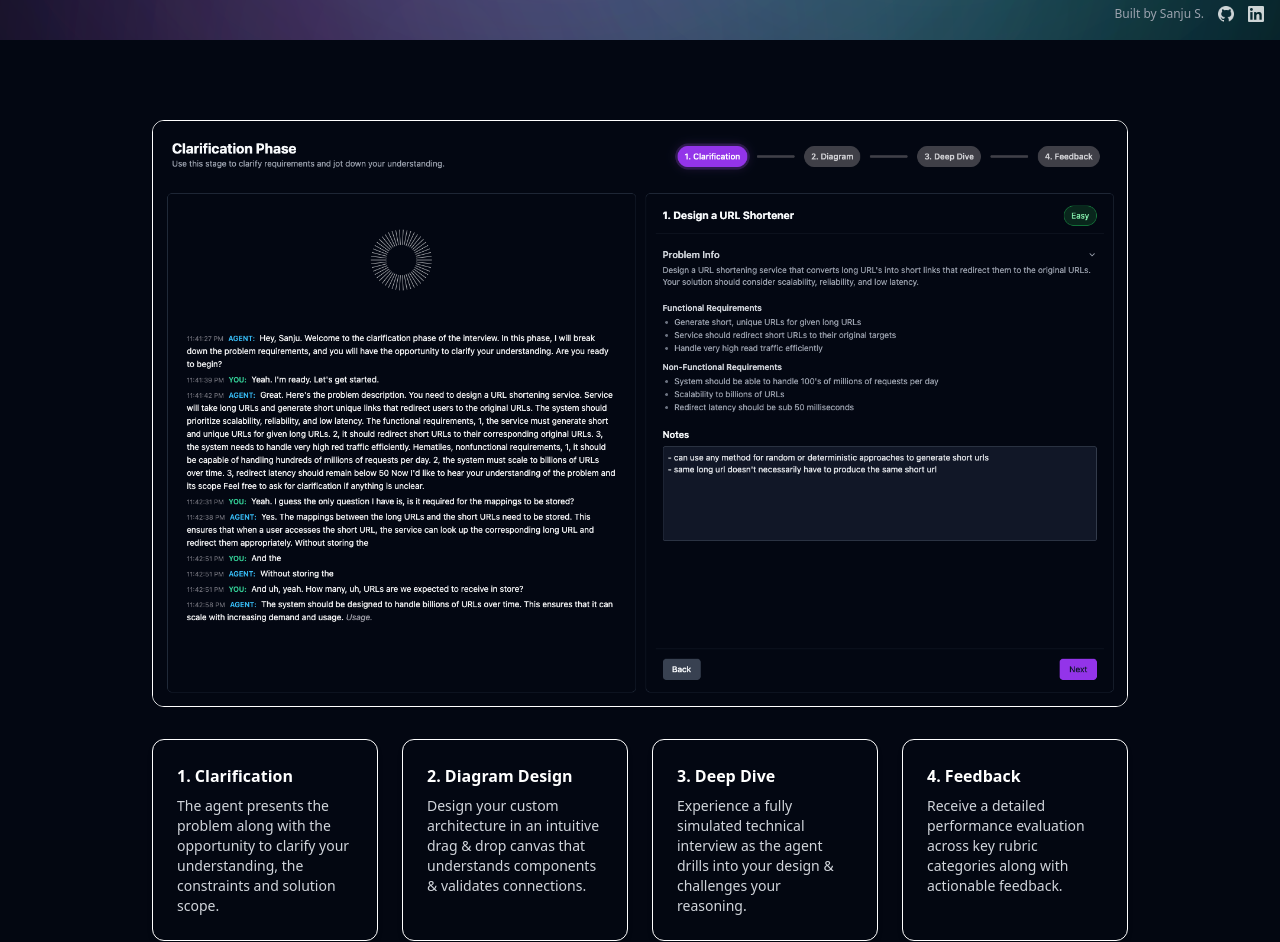
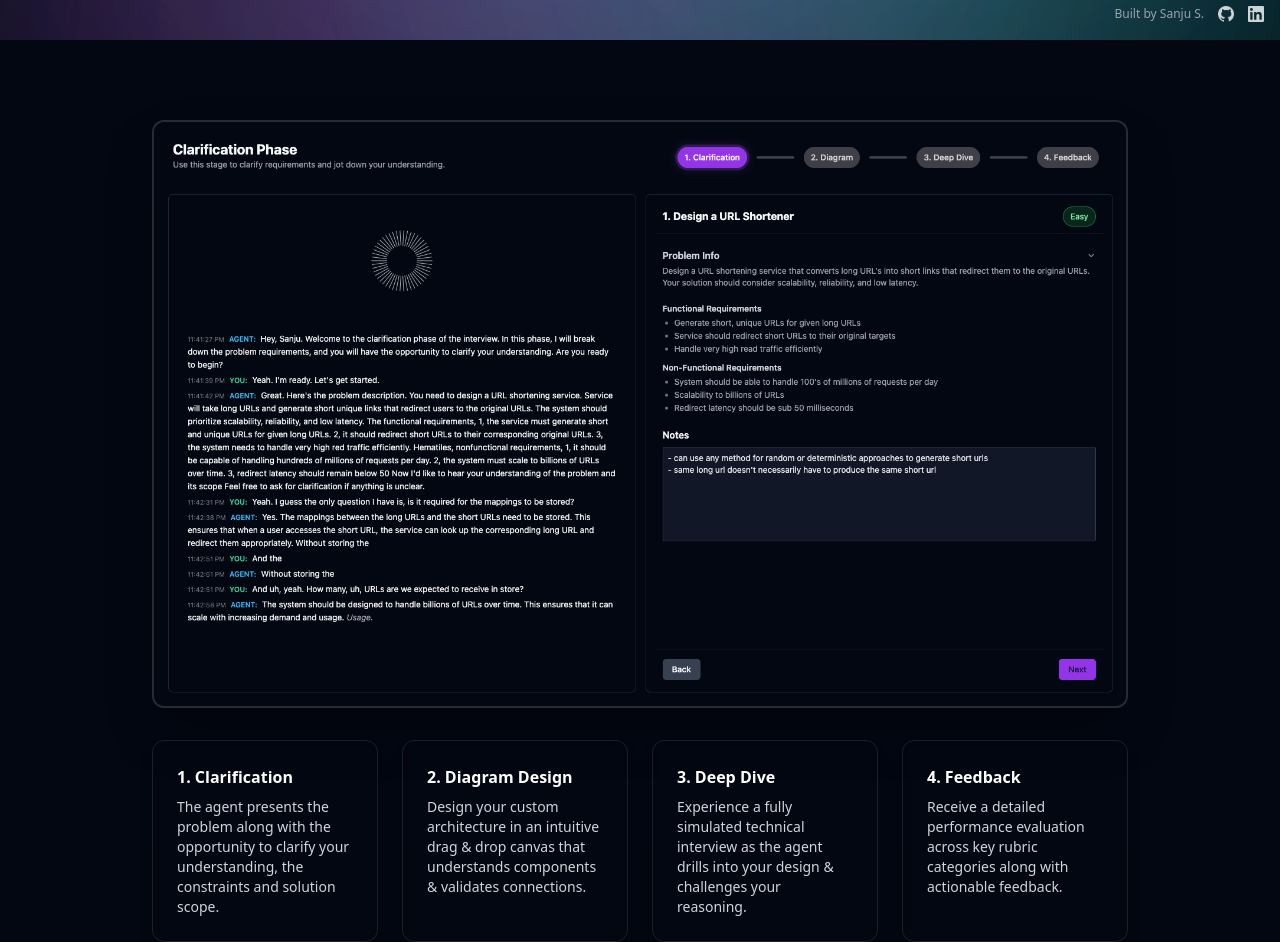
Before and after one commit to Sanju311/DeepDive.ai-Frontend, a Next.js app: page / in a window 1280 px wide. Shown: the part 760-1702 px from the top of the page. Built offline with nearby package versions, Linux system fonts and the light colour scheme.

Commit message:
landing page formatting

```diff
--- a/components/landing-page.tsx
+++ b/components/landing-page.tsx
@@ -101,7 +101,10 @@ export default function LandingPage() {
           <div className="mx-auto flex h-full w-full max-w-5xl flex-col justify-start px-6 pt-12 md:pt-20">
             <div className="mx-auto w-full">
               {/* Embla Carousel */}
-              <div className="overflow-hidden rounded-xl border border-white backdrop:shadow-xl" ref={emblaRef}>
+              <div
+                className="overflow-hidden rounded-xl bg-white/5 backdrop-blur-sm border-2 border-white/10 shadow-2xl shadow-black/40"
+                ref={emblaRef}
+              >
                 <div className="flex">
                   {[0, 1, 2, 3, 4].map((n) => (
                     <div key={n} className="flex-[0_0_100%]">
@@ -118,7 +121,7 @@ export default function LandingPage() {
 
             {/* Info Cards */}
             <div className="mt-8 grid grid-cols-1 gap-6 sm:grid-cols-2 md:mt-8 md:grid-cols-4 max-h-48">
-              <div className="rounded-xl border border-white p-6 shadow-md transition-transform duration-100 hover:scale-[1.02]">
+              <div className="rounded-xl p-6 bg-white/4 backdrop-blur-sm border border-white/10 shadow-lg shadow-black/30 transition-transform duration-100 hover:scale-[1.02] hover:bg-white/6">
                 <h3 className="text-base font-semibold text-white">
                   1. Clarification
                 </h3>
@@ -126,7 +129,7 @@ export default function LandingPage() {
                 The agent presents the problem along with the opportunity to clarify your understanding, the constraints and solution scope.
                 </p>
               </div>
-              <div className="rounded-xl border border-white p-6 shadow-md transition-transform duration-100 hover:scale-[1.02]">
+              <div className="rounded-xl p-6 bg-white/4 backdrop-blur-sm border border-white/10 shadow-lg shadow-black/30 transition-transform duration-100 hover:scale-[1.02] hover:bg-white/6">
                 <h3 className="text-base font-semibold text-white">
                   2. Diagram Design
                 </h3>
@@ -134,7 +137,7 @@ export default function LandingPage() {
                 Design your custom architecture in an intuitive drag & drop canvas that understands components & validates connections.
                 </p>
               </div>
-              <div className="rounded-xl border border-white p-6 shadow-md transition-transform duration-100 hover:scale-[1.02]">
+              <div className="rounded-xl p-6 bg-white/4 backdrop-blur-sm border border-white/10 shadow-lg shadow-black/30 transition-transform duration-100 hover:scale-[1.02] hover:bg-white/6">
                 <h3 className="text-base font-semibold text-white">
                   3. Deep Dive
                 </h3>
@@ -142,7 +145,7 @@ export default function LandingPage() {
                 Experience a fully simulated technical interview as the agent drills into your design & challenges your reasoning.
                 </p>
               </div>
-              <div className="rounded-xl border border-white p-6 shadow-md transition-transform duration-100 hover:scale-[1.02]">
+              <div className="rounded-xl p-6 bg-white/4 backdrop-blur-sm border border-white/10 shadow-lg shadow-black/30 transition-transform duration-100 hover:scale-[1.02] hover:bg-white/6">
                 <h3 className="text-base font-semibold text-white">
                   4. Feedback
                 </h3>
```
